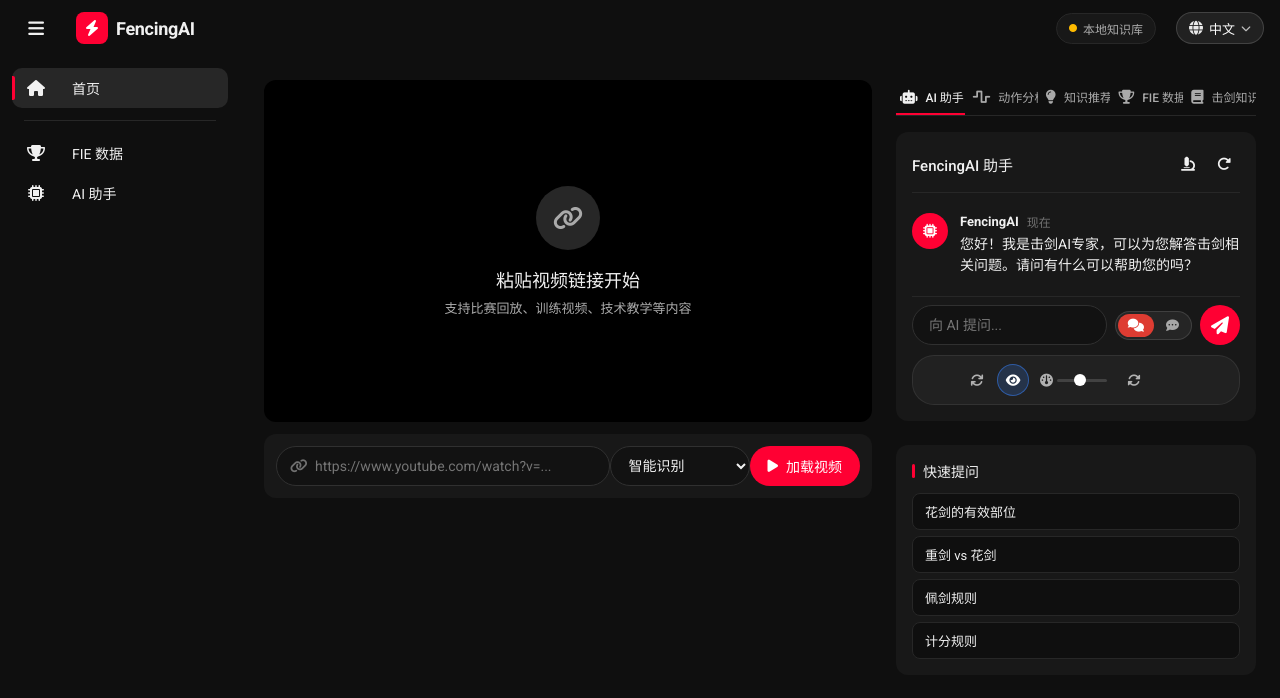
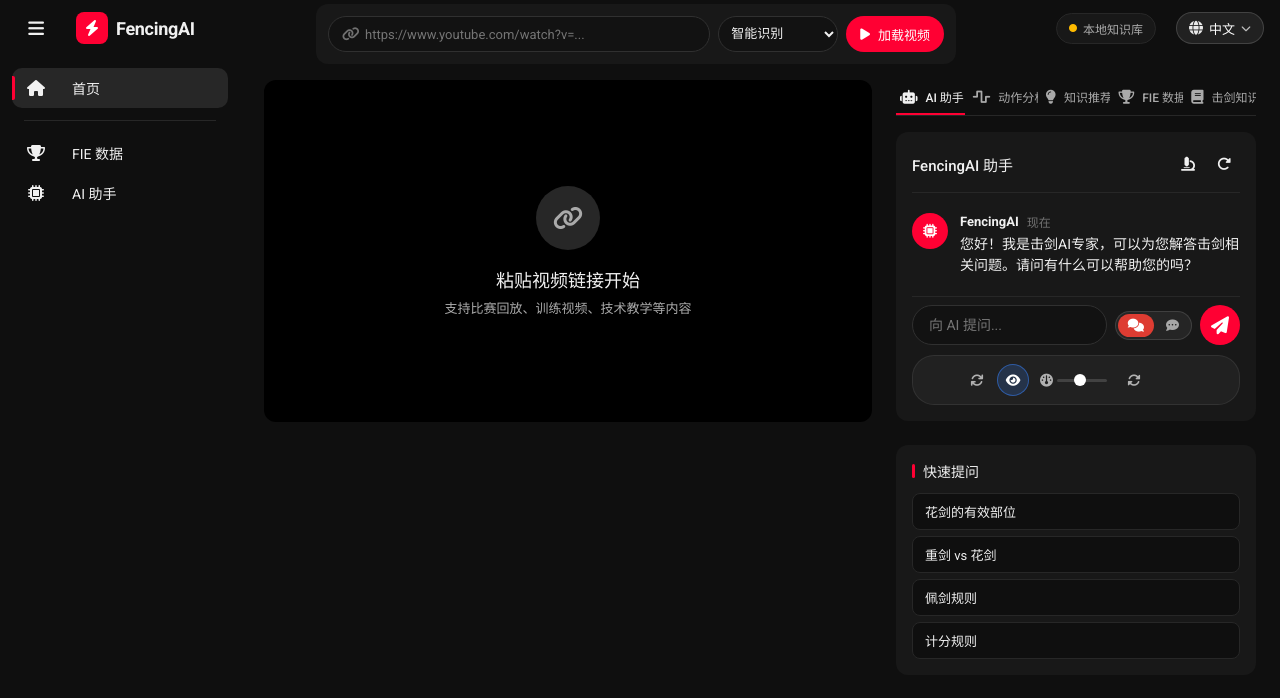
Before and after one commit to jsy-eric/fencing-ai-platform, a Flask app: page / in a window 1280 px wide. Shown: the top 698 px of the page. Run offline with Flask 3, Linux system fonts and the light colour scheme.

Commit message:
refactor: 将控制台（链接+智能识别+加载视频）移动到顶部栏中间
变更：
1. HTML：控制台从主列移到顶栏 <div class="top-bar__center">
2. HTML：主列 console 部分已删除
3. CSS：新增 .top-bar__center 样式（flex:1 居中）
4. CSS：新增 .console--inline 紧凑样式（高度 36px）
5. CSS：响应式：屏幕 < 720px 隐藏顶栏控制台

Co-Authored-By: Claude <noreply@anthropic.com>

```diff
--- a/static/css/style.css
+++ b/static/css/style.css
@@ -87,6 +87,51 @@ img { max-width: 100%; display: block; }
     gap: 8px;
     min-width: 200px;
     justify-content: flex-end;
+}
+
+/* 顶部栏中间区域 - 放置控制台 */
+.top-bar__center {
+    flex: 1 1 auto;
+    display: flex;
+    justify-content: center;
+    align-items: center;
+    min-width: 0;
+}
+
+/* 控制台内联到顶部栏的样式 */
+.console--inline {
+    width: 100%;
+    max-width: 640px;
+    margin: 0;
+    background: transparent;
+    padding: 0;
+}
+.console--inline .console__row {
+    display: flex;
+    align-items: center;
+    gap: 8px;
+    width: 100%;
+}
+.console--inline .console__input-wrap {
+    flex: 1 1 auto;
+    min-width: 0;
+}
+.console--inline .console__input {
+    height: 36px;
+    padding: 0 12px 0 36px;
+    font-size: 13px;
+}
+.console--inline .console__select {
+    height: 36px;
+    padding: 0 8px;
+    font-size: 13px;
+    min-width: 120px;
+    flex: 0 0 auto;
+}
+.console--inline .btn {
+    height: 36px;
+    padding: 0 14px;
+    font-size: 13px;
 }
 
 .icon-btn {
@@ -1011,6 +1056,7 @@ img { max-width: 100%; display: block; }
 @media (max-width: 720px) {
     .top-bar__left { min-width: 0; }
     .top-bar__right { min-width: 0; }
+    .top-bar__center { display: none; }  /* 小屏隐藏控制台 */
     .top-bar__status span { display: none; }
     .logo__text { display: none; }
     .console__row { flex-wrap: wrap; }
--- a/templates/index.html
+++ b/templates/index.html
@@ -24,6 +24,29 @@
             </div>
             <span class="logo__text">FencingAI</span>
         </a>
+    </div>
+
+    <div class="top-bar__center">
+        <!-- Video input console moved to top bar -->
+        <div class="console console--inline">
+            <div class="console__row">
+                <div class="console__input-wrap">
+                    <i class="fas fa-link console__input-icon"></i>
+                    <input type="text" id="youtube-url" class="console__input"
+                       placeholder="https://www.youtube.com/watch?v=..."
+                       data-i18n-placeholder="placeholder.url">
+                </div>
+                <select id="weapon-select" class="console__select">
+                    <option value="auto" data-i18n="weapon.auto">智能识别</option>
+                    <option value="花剑" data-i18n="weapon.foil">花剑 · FOIL</option>
+                    <option value="重剑" data-i18n="weapon.epee">重剑 · ÉPÉE</option>
+                    <option value="佩剑" data-i18n="weapon.sabre">佩剑 · SABRE</option>
+                </select>
+                <button id="load-video" class="btn btn--primary">
+                    <i class="fas fa-play"></i> <span data-i18n="btn.load">加载视频</span>
+                </button>
+            </div>
+        </div>
     </div>
 
     <div class="top-bar__right">
@@ -90,25 +113,7 @@
                 <div class="danmaku-layer" id="danmaku-display"></div>
             </section>
 
-            <!-- Video input console -->
-            <section class="console">
-                <div class="console__row">
-                    <div class="console__input-wrap">
-                        <i class="fas fa-link console__input-icon"></i>
-                        <input type="text" id="youtube-url" class="console__input"
-                           placeholder="https://www.youtube.com/watch?v=..."
-                           data-i18n-placeholder="placeholder.url">
-                    <select id="weapon-select" class="console__select">
-                        <option value="auto" data-i18n="weapon.auto">智能识别</option>
-                        <option value="花剑" data-i18n="weapon.foil">花剑 · FOIL</option>
-                        <option value="重剑" data-i18n="weapon.epee">重剑 · ÉPÉE</option>
-                        <option value="佩剑" data-i18n="weapon.sabre">佩剑 · SABRE</option>
-                    </select>
-                    <button id="load-video" class="btn btn--primary">
-                        <i class="fas fa-play"></i> <span data-i18n="btn.load">加载视频</span>
-                    </button>
-                </div>
-            </section>
+            <!-- Video input console 已移至顶部栏 -->
 
             <!-- Key moments timeline -->
             <section class="moments" id="moments" hidden>
```
